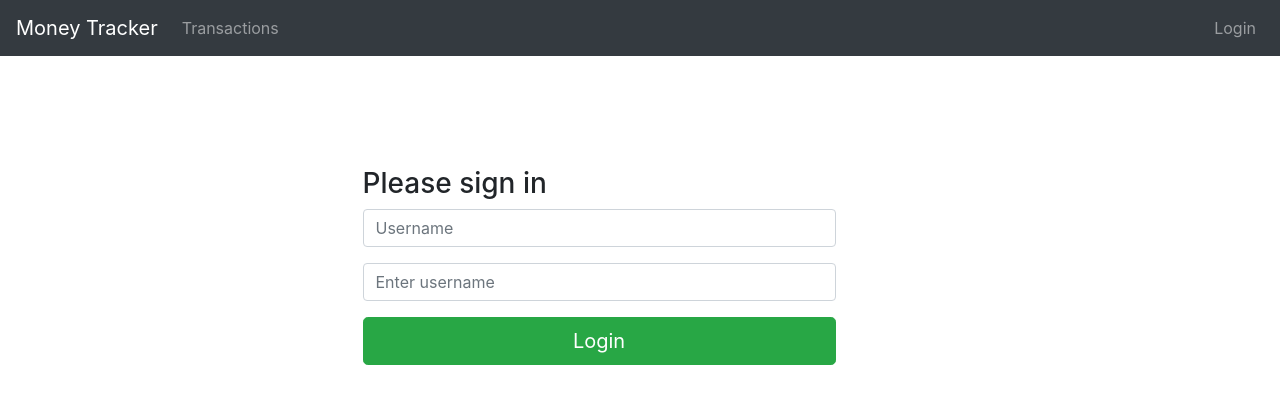
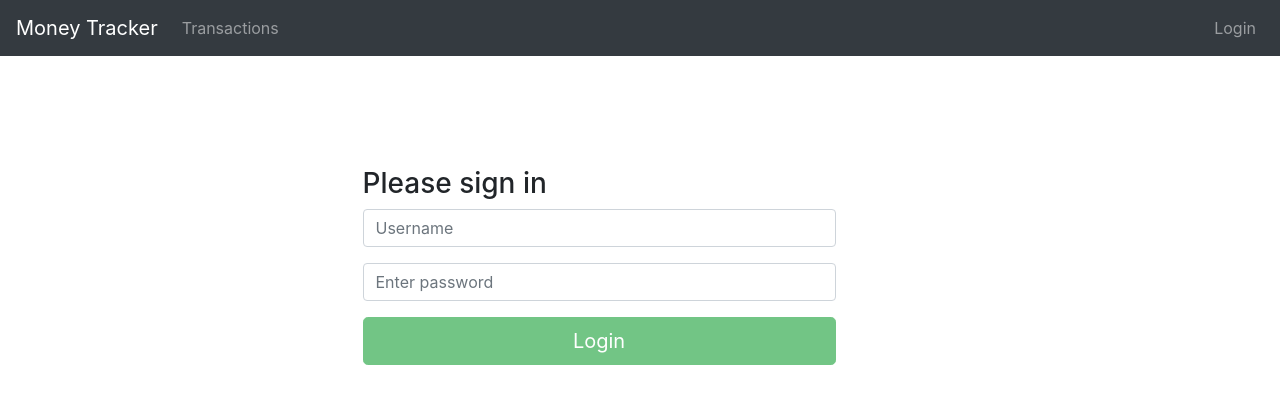
Before and after one commit to MoneyTrackerTeam/client, an Angular app: page /login in a window 1280 px wide. Shown: the top 404 px of the page. Built offline with nearby package versions, Linux system fonts and the light colour scheme.

Commit message:
reactive form for login

```diff
--- a/src/app/app.module.ts
+++ b/src/app/app.module.ts
@@ -1,6 +1,6 @@
 import { BrowserModule } from '@angular/platform-browser';
 import { NgModule } from '@angular/core';
-import { FormsModule } from '@angular/forms';
+import { FormsModule, ReactiveFormsModule } from '@angular/forms';
 import { RouterModule, Routes } from '@angular/router';
 import { HttpClientModule, HTTP_INTERCEPTORS } from '@angular/common/http';
 import { NgbModule } from '@ng-bootstrap/ng-bootstrap';
@@ -55,6 +55,7 @@ const appRoutes: Routes = [
     }),
     HttpClientModule,
     FormsModule,
+    ReactiveFormsModule,
     NgbModule.forRoot()
   ],
   providers: [
--- a/src/app/components/login/login.component.html
+++ b/src/app/components/login/login.component.html
@@ -6,15 +6,23 @@
           <h3 class="panel-title">Please sign in</h3>
         </div>
         <div class="panel-body">
-          <form accept-charset="UTF-8" role="form" #loginForm="ngForm" (ngSubmit)="onSubmit()">
+          <form accept-charset="UTF-8" [formGroup]="loginForm" (ngSubmit)="onSubmit()" class="needs-validation">
             <fieldset>
-              <div class="form-group">
-                <input class="form-control" type="text" id="username" placeholder="Username" required [(ngModel)]="username" name="username">
+              <div class="form-group has-danger">
+                <input class="form-control" [ngClass]="{'is-invalid':isControlInvalid('username')}" type="text" id="username" placeholder="Username"
+                  name="username" formControlName="username" required>
+                <div class="invalid-feedback">
+                  Username is required
+                </div>
               </div>
-              <div class="form-group">
-                <input class="form-control" type="password" id="password" placeholder="Enter username" [(ngModel)]="password" name="password">
+              <div class="form-group has-danger">
+                <input class="form-control" [ngClass]="{'is-invalid':isControlInvalid('password')}" type="password" id="password" placeholder="Enter password"
+                  formControlName="password" required>
+                <div class="invalid-feedback">
+                  Password is required
+                </div>
               </div>
-              <input class="btn btn-lg btn-success btn-block" type="submit" value="Login">
+              <button class="btn btn-lg btn-success btn-block" type="submit" [disabled]="loginForm.invalid">Login</button>
             </fieldset>
           </form>
         </div>
--- a/src/app/components/login/login.component.ts
+++ b/src/app/components/login/login.component.ts
@@ -2,28 +2,28 @@ import { Component, OnInit } from '@angular/core';
 import { LoginService } from '../../services/login.service';
 import { MessagesService } from '../../services/messages.service';
 import { Router } from '@angular/router';
+import { FormBuilder, FormGroup, Validators } from '@angular/forms';
 @Component({
   selector: 'app-login',
   templateUrl: './login.component.html',
   styleUrls: ['./login.component.css']
 })
 export class LoginComponent implements OnInit {
-  username: string;
-  password: string;
   formValid = true;
+  loginForm: FormGroup;
   constructor(private loginService: LoginService,
-    private msgs: MessagesService, private router: Router) { }
+    private msgs: MessagesService, private router: Router, private fb: FormBuilder) { }
 
   ngOnInit() {
+    this.loginForm = this.fb.group({
+      username: ['', [Validators.required]],
+      password: ['']
+    });
   }
 
   onSubmit() {
-    if (!this.username || !this.password) {
-      this.msgs.showAlert({ severity: 'danger', text: 'Incorrect credentials', module: 'login' });
-      return;
-    }
-    this.formValid = true;
-    this.loginService.login(this.username, this.password).subscribe(resp => {
+    if (this.loginForm.valid) {
+      this.loginService.login(this.loginForm.value.username, this.loginForm.value.password).subscribe(resp => {
         if (resp.accessToken) {
           localStorage.setItem('access_token', `Bearer ${resp.accessToken}`);
           this.router.navigate(['/transactions']);
@@ -31,6 +31,13 @@ export class LoginComponent implements OnInit {
           return;
         }
       });
+    } else {
+
+    }
+  }
+  isControlInvalid(control) {
+    const ctrl = this.loginForm.controls[control];
+    return ctrl.invalid && !ctrl.pristine;
   }
 
 }
```
Lines whose indentation alone changed are shown as unchanged.
